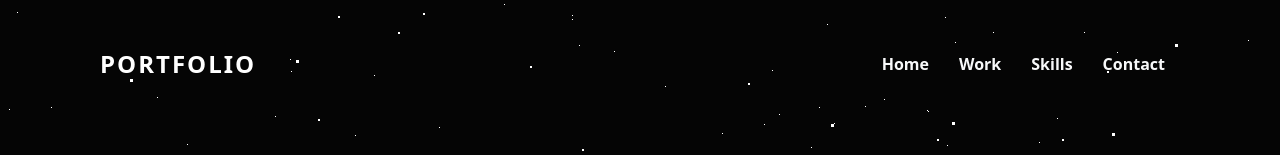
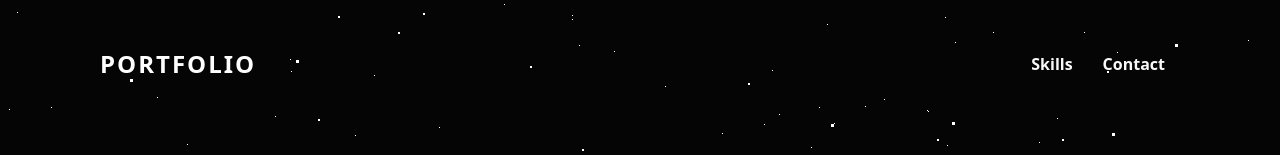
Before and after one commit to Ubarrionuevo/Portfolio-.Net-master, a plain HTML site: page index.html in a window 1280 px wide. Shown: the top 155 px of the page. Drawn offline with nearby package versions, Linux system fonts and the light colour scheme.

Commit message:
updating

```diff
--- a/index.html
+++ b/index.html
@@ -23,8 +23,8 @@
       <a href="#header" class="logo">Portfolio</a>
       <div class="toggle"></div>
       <ul>
-        <li><a href="#banner" class="text-light">Home</a></li>
-        <li><a href="#work" class="text-light">Work</a></li>
+
+        <!-- <li><a href="#work" class="text-light">Work</a></li> -->
         <li><a href="#skills" class="text-light">Skills</a></li>
         <!-- <li><a href="#aboutme" class="text-light">About</a></li> -->
         <li><a href="#contact" class="text-light">Contact</a></li>
```
